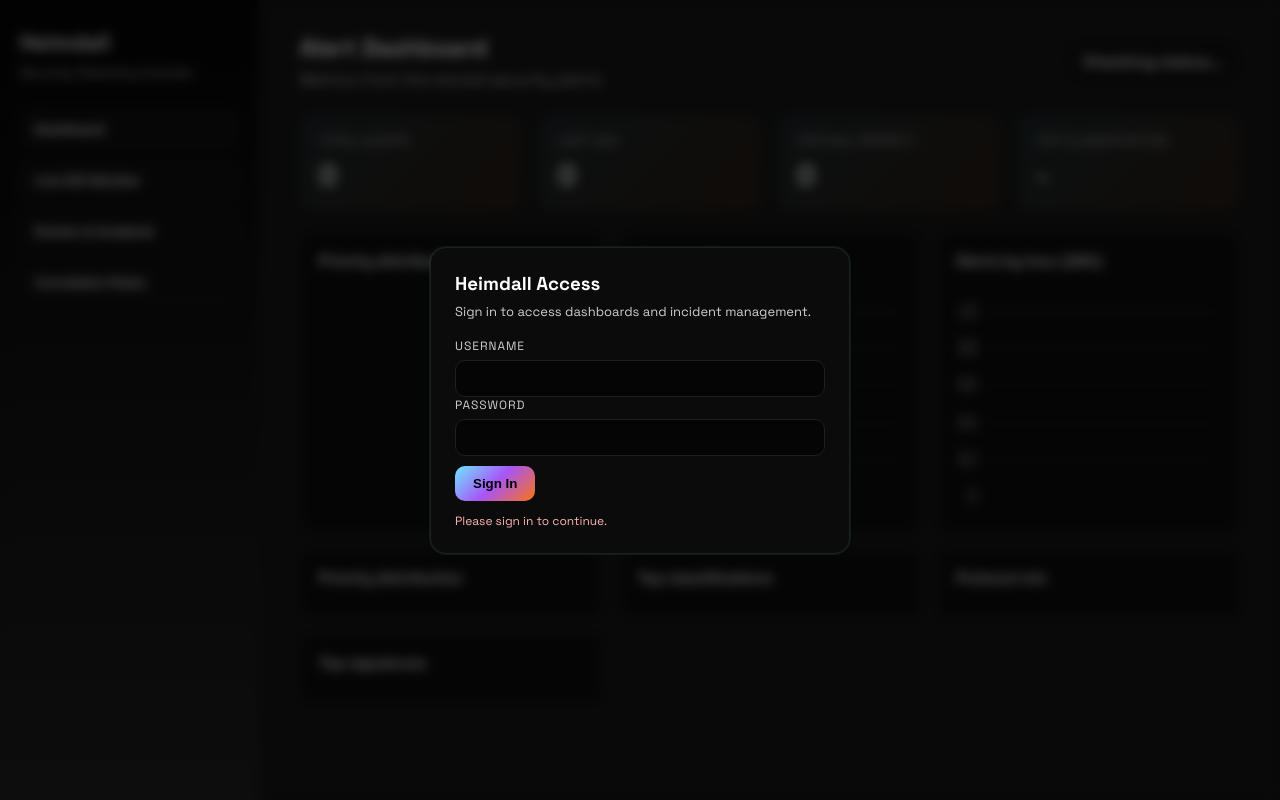
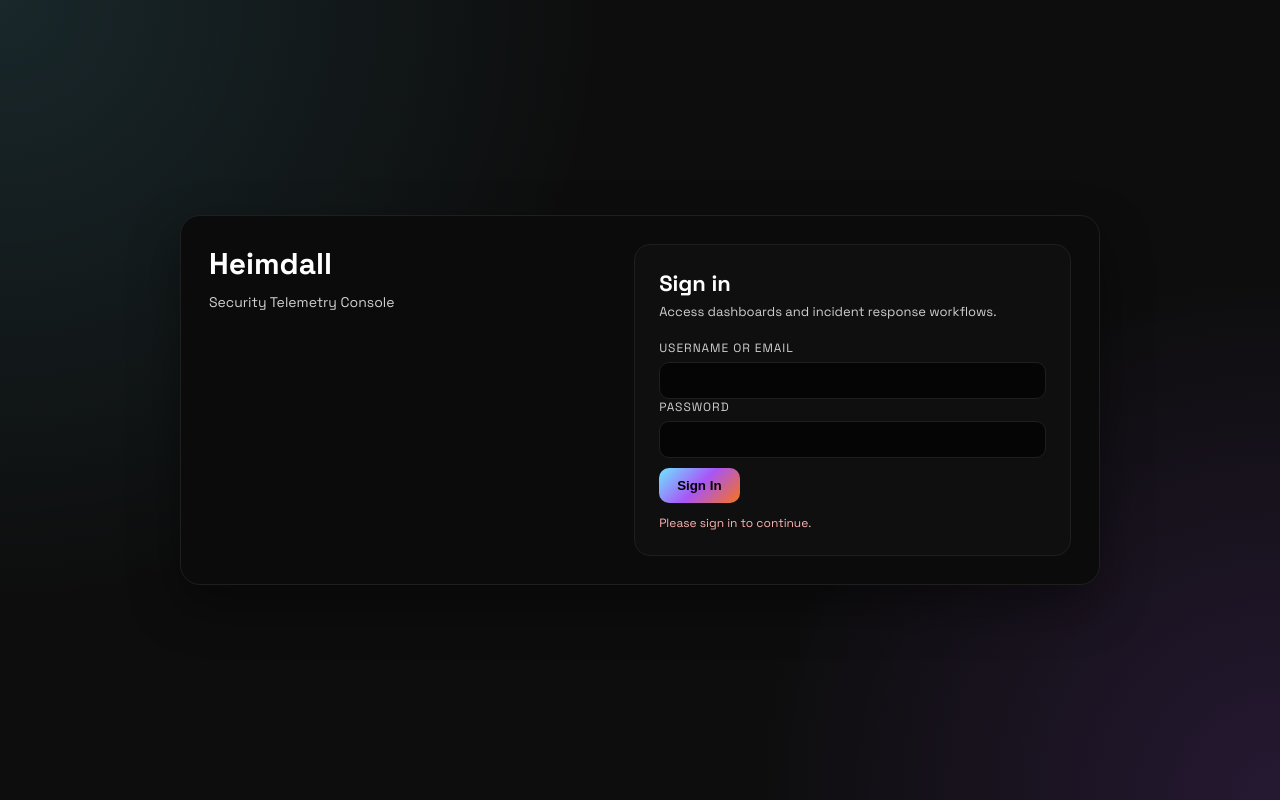
Before and after one commit to PannagV/Heimdall, a Flask app: page / in a window 1280 px wide. Run offline with Flask 3, Linux system fonts and the light colour scheme; a map, chart or similar area stays blank; some libraries are stand-ins or nearby versions.

Commit message:
Authorization Login fix

```diff
--- a/requirements.txt
+++ b/requirements.txt
@@ -6,3 +6,4 @@ jsonschema>=4.22.0
 requests>=2.32.0
 PyJWT>=2.8.0
 bcrypt>=4.1.2
+python-dotenv>=1.0.1
--- a/static/script.js
+++ b/static/script.js
@@ -39,11 +39,14 @@ const reloadRulesBtn = document.getElementById('reloadRulesBtn');
 const formatRulesBtn = document.getElementById('formatRulesBtn');
 const saveRulesBtn = document.getElementById('saveRulesBtn');
 
-const authModal = document.getElementById('authModal');
+const loginPage = document.getElementById('loginPage');
+const appShell = document.getElementById('appShell');
 const authForm = document.getElementById('authForm');
 const authUsername = document.getElementById('authUsername');
 const authPassword = document.getElementById('authPassword');
 const authError = document.getElementById('authError');
+const logoutBtn = document.getElementById('logoutBtn');
+const userChip = document.getElementById('userChip');
 
 let accessToken = null;
 let refreshToken = sessionStorage.getItem('heimdall_refresh_token');
@@ -81,14 +84,27 @@ function renderStatus(running, logType) {
   statusEl.className = running ? 'status running' : 'status stopped';
 }
 
-function showAuthModal(message) {
-  if (authModal) authModal.classList.remove('hidden');
+function showLoginPage(message) {
+  if (loginPage) loginPage.classList.remove('hidden');
+  if (appShell) appShell.classList.add('hidden');
   if (authError) authError.textContent = message || '';
 }
 
-function hideAuthModal() {
-  if (authModal) authModal.classList.add('hidden');
+function hideLoginPage() {
+  if (loginPage) loginPage.classList.add('hidden');
+  if (appShell) appShell.classList.remove('hidden');
   if (authError) authError.textContent = '';
+}
+
+function setUserChip(user) {
+  if (!userChip) return;
+  if (!user) {
+    userChip.textContent = 'Signed out';
+    return;
+  }
+  const label = user.username || user.email || user.user_id || 'Signed in';
+  const role = user.role ? ` • ${user.role}` : '';
+  userChip.textContent = `${label}${role}`;
 }
 
 async function authFetch(url, options = {}, retry = true) {
@@ -100,7 +116,7 @@ async function authFetch(url, options = {}, retry = true) {
     if (refreshed) {
       return authFetch(url, options, false);
     }
-    showAuthModal('Session expired. Please sign in again.');
+    showLoginPage('Session expired. Please sign in again.');
   }
   return response;
 }
@@ -120,6 +136,17 @@ async function refreshAccessToken() {
     return true;
   } catch (err) {
     return false;
+  }
+}
+
+async function loadCurrentUser() {
+  try {
+    const res = await authFetch('/api/auth/me');
+    if (!res.ok) return;
+    const data = await res.json();
+    setUserChip({ user_id: data.user_id, role: data.role });
+  } catch (err) {
+    // ignore
   }
 }
 
@@ -363,6 +390,64 @@ async function saveRules() {
   }
 }
 
+async function handleLogin(event) {
+  event.preventDefault();
+  if (!authUsername || !authPassword) return;
+  const username = authUsername.value.trim();
+  const password = authPassword.value;
+  if (!username || !password) {
+    if (authError) authError.textContent = 'Enter your username and password.';
+    return;
+  }
+  try {
+    const res = await fetch('/api/auth/login', {
+      method: 'POST',
+      headers: { 'Content-Type': 'application/json' },
+      body: JSON.stringify({ username, password }),
+    });
+    const data = await res.json();
+    if (!res.ok) {
+      if (authError) authError.textContent = data.message || 'Login failed.';
+      return;
+    }
+    accessToken = data.access_token;
+    refreshToken = data.refresh_token;
+    sessionStorage.setItem('heimdall_refresh_token', refreshToken);
+    hideLoginPage();
+    await loadCurrentUser();
+    await bootData();
+  } catch (err) {
+    if (authError) authError.textContent = 'Login failed. Try again.';
+  }
+}
+
+async function handleLogout() {
+  try {
+    if (refreshToken) {
+      await fetch('/api/auth/logout', {
+        method: 'POST',
+        headers: { 'Content-Type': 'application/json' },
+        body: JSON.stringify({ refresh_token: refreshToken }),
+      });
+    }
+  } catch (err) {
+    // ignore
+  }
+  accessToken = null;
+  refreshToken = null;
+  sessionStorage.removeItem('heimdall_refresh_token');
+  setUserChip(null);
+  showLoginPage('You have been signed out.');
+}
+
+async function bootData() {
+  await fetchStatus();
+  await fetchInterfaces();
+  await fetchMetrics();
+  if (priorityChartEl) initCharts();
+  pollAlerts();
+}
+
 function renderList(el, items) {
   el.innerHTML = '';
   if (!items || !items.length) {
@@ -571,35 +656,11 @@ navItems.forEach(item => {
 });
 
 if (authForm) {
-  authForm.addEventListener('submit', async event => {
-    event.preventDefault();
-    if (authError) authError.textContent = '';
-    const payload = {
-      username: authUsername?.value?.trim() || '',
-      password: authPassword?.value || '',
-    };
-    try {
-      const res = await fetch('/api/auth/login', {
-        method: 'POST',
-        headers: { 'Content-Type': 'application/json' },
-        body: JSON.stringify(payload),
-      });
-      const data = await res.json();
-      if (!res.ok) {
-        showAuthModal(data.message || 'Login failed');
-        return;
-      }
-      accessToken = data.access_token;
-      refreshToken = data.refresh_token;
-      sessionStorage.setItem('heimdall_refresh_token', refreshToken);
-      hideAuthModal();
-      fetchStatus();
-      fetchMetrics();
-      fetchInterfaces();
-    } catch (err) {
-      showAuthModal('Login failed');
-    }
-  });
+  authForm.addEventListener('submit', handleLogin);
+}
+
+if (logoutBtn) {
+  logoutBtn.addEventListener('click', handleLogout);
 }
 
 if (refreshEventsBtn) {
@@ -626,22 +687,20 @@ async function initAuthSession() {
   if (refreshToken) {
     const refreshed = await refreshAccessToken();
     if (refreshed) {
-      hideAuthModal();
+      hideLoginPage();
       return true;
     }
   }
-  showAuthModal('Please sign in to continue.');
+  showLoginPage('Please sign in to continue.');
   return false;
 }
 
-initCharts();
 setActiveSection('dashboard');
 
-initAuthSession().then(authenticated => {
+initAuthSession().then(async authenticated => {
   if (!authenticated) return;
-  fetchStatus();
-  fetchInterfaces();
-  fetchMetrics();
+  await loadCurrentUser();
+  await bootData();
   setInterval(fetchStatus, 5000);
   setInterval(pollAlerts, 1500);
   setInterval(fetchMetrics, 5000);
--- a/static/style.css
+++ b/static/style.css
@@ -7,6 +7,62 @@ body {
   font-family: "Space Grotesk", "Inter", "Segoe UI", system-ui, -apple-system, sans-serif;
   color: #ffffff;
   background: #171717;
+}
+
+.hidden {
+  display: none !important;
+}
+
+.login-page {
+  min-height: 100vh;
+  display: flex;
+  align-items: center;
+  justify-content: center;
+  padding: 40px 20px;
+  background: radial-gradient(circle at top left, rgba(110, 231, 255, 0.12), transparent 40%),
+    radial-gradient(circle at bottom right, rgba(168, 85, 247, 0.16), transparent 35%),
+    #0d0d0d;
+}
+
+.login-card {
+  width: min(920px, 94vw);
+  display: grid;
+  grid-template-columns: minmax(240px, 1fr) minmax(320px, 1.1fr);
+  gap: 28px;
+  padding: 28px;
+  border-radius: 20px;
+  background: #0b0b0b;
+  border: 1px solid #1f1f1f;
+  box-shadow: 0 20px 50px rgba(0, 0, 0, 0.4);
+}
+
+.login-brand h1 {
+  margin: 0 0 10px;
+  font-size: 30px;
+}
+
+.login-brand p {
+  margin: 0;
+  color: #cfcfcf;
+  font-size: 14px;
+}
+
+.login-panel {
+  background: #0f0f0f;
+  border-radius: 16px;
+  border: 1px solid #1f1f1f;
+  padding: 24px;
+}
+
+.login-panel h2 {
+  margin: 0 0 6px;
+  font-size: 22px;
+}
+
+.login-panel p {
+  margin: 0 0 20px;
+  color: #cfcfcf;
+  font-size: 13px;
 }
 
 .app {
@@ -75,6 +131,23 @@ body {
   justify-content: space-between;
   align-items: center;
   gap: 24px;
+}
+
+.topbar-actions {
+  display: flex;
+  align-items: center;
+  gap: 12px;
+  flex-wrap: wrap;
+  justify-content: flex-end;
+}
+
+.user-chip {
+  padding: 8px 12px;
+  border-radius: 999px;
+  background: #111111;
+  border: 1px solid #1f1f1f;
+  color: #cfcfcf;
+  font-size: 12px;
 }
 
 .topbar h2 {
@@ -443,40 +516,6 @@ button:not(.primary):not(.ghost) {
   color: #ffffff;
 }
 
-.auth-modal {
-  position: fixed;
-  inset: 0;
-  background: rgba(0, 0, 0, 0.6);
-  display: flex;
-  align-items: center;
-  justify-content: center;
-  backdrop-filter: blur(6px);
-  z-index: 2000;
-}
-
-.auth-modal.hidden {
-  display: none;
-}
-
-.auth-card {
-  width: min(420px, 90vw);
-  background: #0b0b0b;
-  border: 1px solid #1f1f1f;
-  border-radius: 16px;
-  padding: 24px;
-  box-shadow: 0 0 0 1px rgba(110, 231, 255, 0.08);
-}
-
-.auth-card h3 {
-  margin: 0 0 8px;
-}
-
-.auth-card p {
-  margin: 0 0 18px;
-  color: #cfcfcf;
-  font-size: 13px;
-}
-
 .auth-actions {
   margin-top: 10px;
 }
@@ -486,3 +525,9 @@ button:not(.primary):not(.ghost) {
   font-size: 12px;
   color: #ffb3b3;
 }
+
+@media (max-width: 860px) {
+  .login-card {
+    grid-template-columns: 1fr;
+  }
+}
--- a/template/index.html
+++ b/template/index.html
@@ -10,7 +10,34 @@
   <link rel="stylesheet" href="/static/style.css" />
 </head>
 <body>
-  <div class="app">
+  <div class="login-page" id="loginPage">
+    <div class="login-card">
+      <div class="login-brand">
+        <h1>Heimdall</h1>
+        <p>Security Telemetry Console</p>
+      </div>
+      <div class="login-panel">
+        <h2>Sign in</h2>
+        <p>Access dashboards and incident response workflows.</p>
+        <form id="authForm">
+          <div class="field">
+            <label for="authUsername">Username or email</label>
+            <input id="authUsername" type="text" autocomplete="username" />
+          </div>
+          <div class="field">
+            <label for="authPassword">Password</label>
+            <input id="authPassword" type="password" autocomplete="current-password" />
+          </div>
+          <div class="auth-actions">
+            <button type="submit" class="primary">Sign In</button>
+          </div>
+          <div class="auth-error" id="authError"></div>
+        </form>
+      </div>
+    </div>
+  </div>
+
+  <div class="app hidden" id="appShell">
     <aside class="sidebar">
       <div class="brand">
         <h1>Heimdall</h1>
@@ -30,7 +57,11 @@
           <h2 id="sectionTitle">Alert Dashboard</h2>
           <p id="sectionSubtitle">Metrics from the stored security alerts</p>
         </div>
-        <div class="status" id="status">Checking status...</div>
+        <div class="topbar-actions">
+          <div class="status" id="status">Checking status...</div>
+          <div class="user-chip" id="userChip">Signed out</div>
+          <button id="logoutBtn" class="ghost">Log out</button>
+        </div>
       </header>
 
       <section class="panel" id="monitor" data-section="monitor">
@@ -212,27 +243,6 @@
     </main>
   </div>
 
-  <div class="auth-modal" id="authModal">
-    <div class="auth-card">
-      <h3>Heimdall Access</h3>
-      <p>Sign in to access dashboards and incident management.</p>
-      <form id="authForm">
-        <div class="field">
-          <label for="authUsername">Username</label>
-          <input id="authUsername" type="text" autocomplete="username" />
-        </div>
-        <div class="field">
-          <label for="authPassword">Password</label>
-          <input id="authPassword" type="password" autocomplete="current-password" />
-        </div>
-        <div class="auth-actions">
-          <button type="submit" class="primary">Sign In</button>
-        </div>
-        <div class="auth-error" id="authError"></div>
-      </form>
-    </div>
-  </div>
-
   <script src="https://cdn.jsdelivr.net/npm/chart.js"></script>
   <script src="/static/script.js"></script>
 </body>
```
Also changed, not shown: heimdall/config.py (+20 -0 lines).
